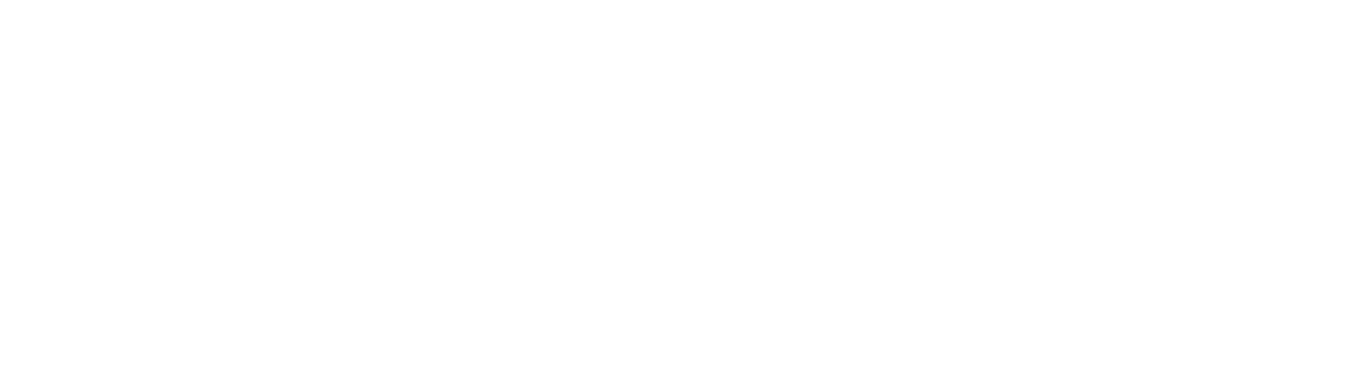
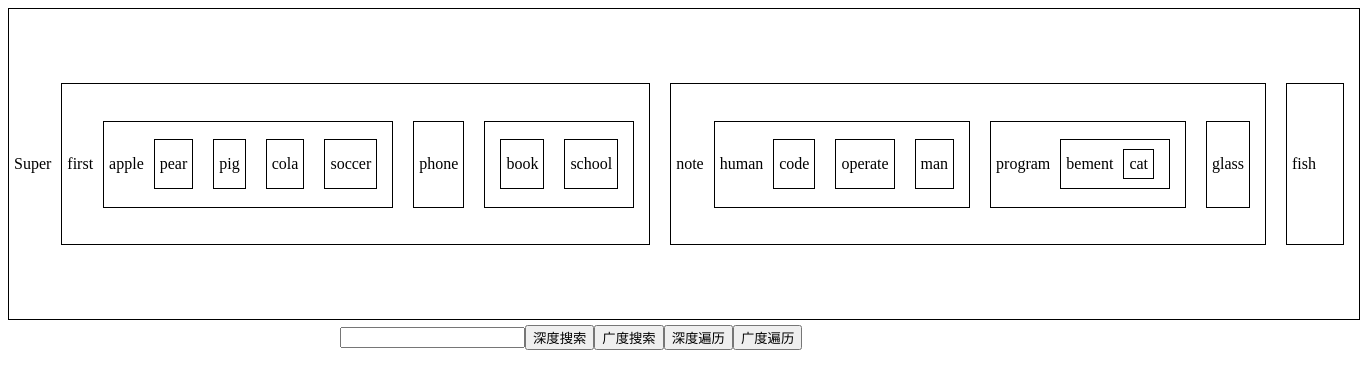
Before and after one commit to LearnProgramInEHI/BasicJavascript, a plain HTML site: page task8/index.html in a window 1280 px wide. Shown: the whole page, 1360 px wide, since content can reach past the window. Drawn offline with Linux system fonts and the light colour scheme.

Commit message:
add task8 UI

```diff
--- a/task8/index.html
+++ b/task8/index.html
@@ -2,11 +2,76 @@
 <html>
   <head>
     <meta charset="utf-8">
-    <title>IFE JavaScript Task 01</title>
+    <title>IFE JavaScript Task 08</title>
+    <style>
+     #container{
+        width:1340px;
+        height:300px;
+        margin: 0 auto;
+     }
+     div{
+        margin:10px;
+        width:80%;
+        padding:5px;
+        height:50%;
+        border: 1px solid black;
+        display: flex;
+        flex-direction: row;
+        flex-wrap: nowrap;
+        justify-content: flex-start;
+        align-items: center;
+      }
+      #btn{
+        margin:0 auto;
+        width:600px;
+        text-align: center;
+        border: none;
+      }
+    </style>
   </head>
 <body>
+<div id='container'>Super
+    <div>first
+        <div>apple
+          <div>pear</div>
+          <div>pig</div>
+          <div>cola</div>
+          <div>soccer</div>
+        </div>
 
+        <div>phone</div>
+        <div>
+          <div>book</div>
+          <div>school</div>
+        </div>
 
+    </div>
+
+    <div>note
+        <div>human
+            <div>code</div>
+            <div>operate</div>
+            <div>man</div>
+        </div>
+        <div>program
+          <div>bement
+            <div>cat</div>
+          </div>
+        </div>
+        <div>glass</div>
+    </div>
+
+    <div>
+      fish
+    </div>
+</div>
+<div id='btn'>
+  <input type='text' id='search'>
+  <button id='searchBtn'>深度搜索</button>
+  <button id='searchBtn'>广度搜索</button>
+  <button id='preBtn'>深度遍历</button>
+  <button id='midBtn'>广度遍历</button>
+</div>
 <script type="text/javascript">
 
 </script>
```
